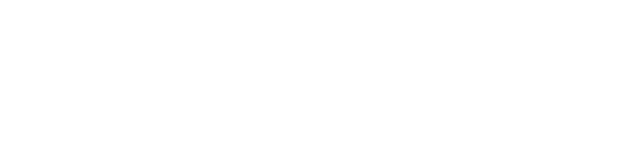
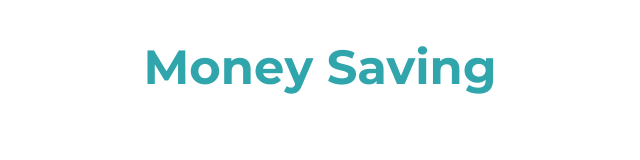
Before and after one commit to Dip022/Money-Saving, a plain HTML site: page index.html in a window 1280 px wide. Shown: the whole page, without its empty margins (320-960 px from the left). Drawn offline with Linux system fonts and the light colour scheme.

Commit message:
header added

```diff
--- a/css/style.css
+++ b/css/style.css
@@ -4,3 +4,12 @@
   box-sizing: border-box;
   font-family: "Montserrat", sans-serif;
 }
+.header {
+  padding: 38px 0;
+}
+.header h1 {
+  font-size: 48px;
+  font-weight: 700;
+  color: #31a5ac;
+  text-align: center;
+}
--- a/index.html
+++ b/index.html
@@ -16,6 +16,10 @@
     />
   </head>
   <body>
+    <!-- header area -->
+    <header class="header">
+      <h1>Money Saving</h1>
+    </header>
     <!-- javascript added -->
     <script src="js/app.js"></script>
   </body>
```
